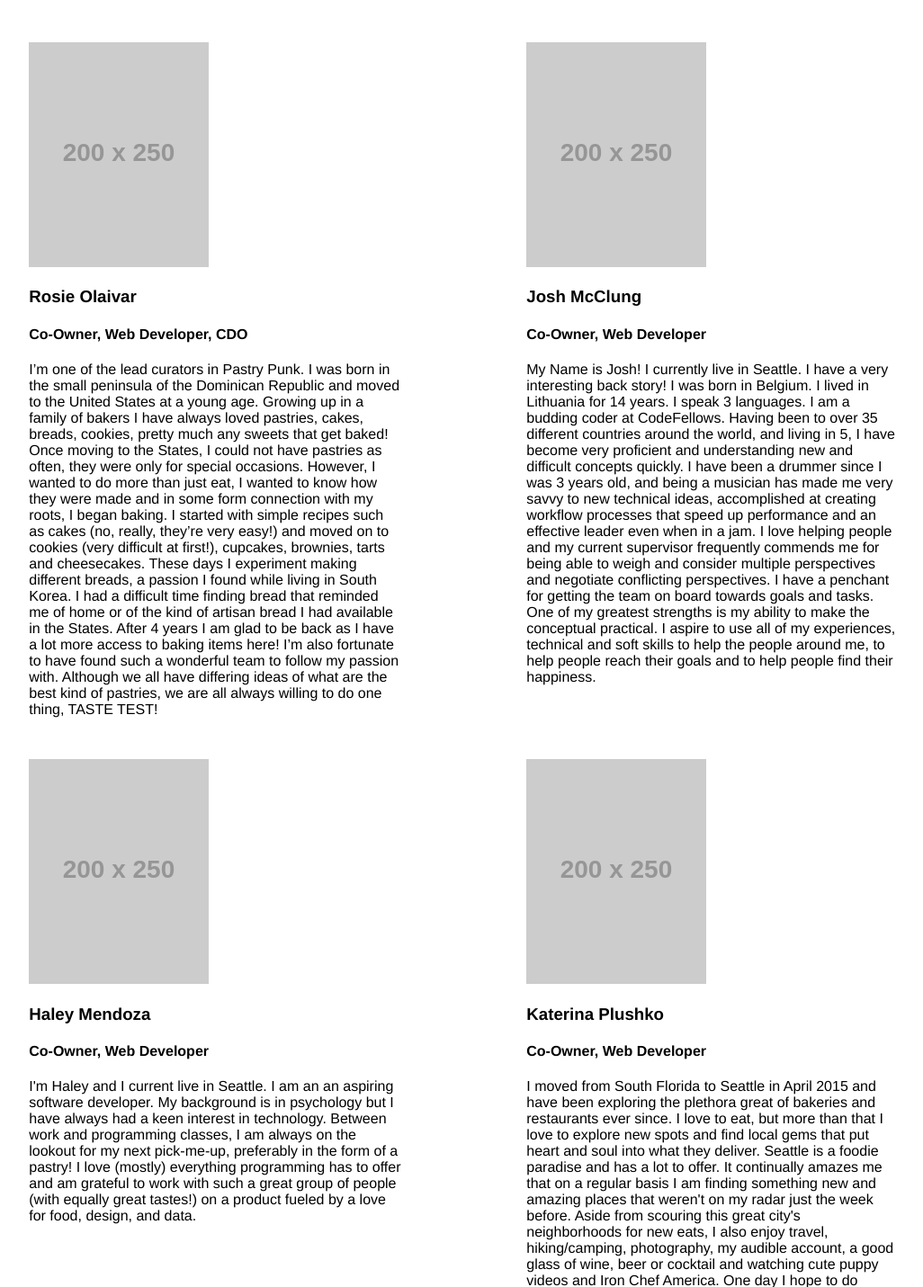
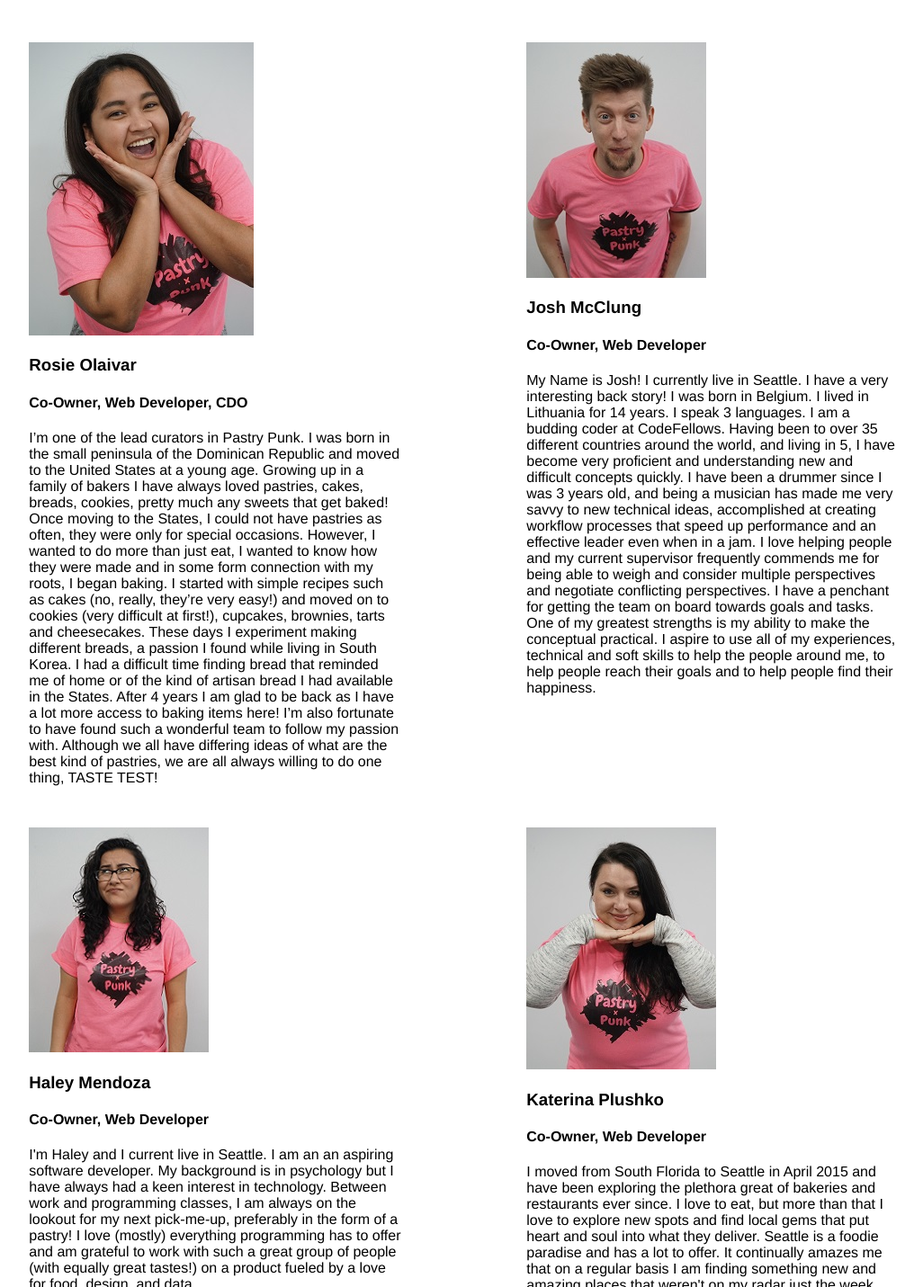
Before and after one commit to jozue06/pastry-punk, a plain HTML site: page about.html in a window 1280 px wide. Shown: the part 1152-2583 px from the top of the page at 90% size, without its empty margins (114-1140 px from the left). Drawn offline with Linux system fonts and the light colour scheme; placeholder pictures from the web are drawn by us.

Commit message:
added about us photos

```diff
--- a/about.html
+++ b/about.html
@@ -27,7 +27,7 @@
     </header>
 
   <h1 id="slogan">Slogan Lorem Impsum</h1>
-  <img id="main" src="http://via.placeholder.com/750x350" alt="">
+  <img id="main" src="images/TeamPhoto1.jpg" alt="">
   <div id="about">
     <h2>About Pastry Punk</h1>
     <p>
@@ -53,7 +53,7 @@
   <h2 id="aboutcurators">About the Curators</h2>
   <div class="row">
     <div class="column">
-      <img src="http://via.placeholder.com/200x250" alt="Rosie Lara pic">
+      <img src="images/RosiePhoto1.jpg" alt="Rosie Lara pic">
       <h3 class="bio">Rosie Olaivar</h3>
       <h4>Co-Owner, Web Developer, CDO</h4>
       <p>
@@ -61,7 +61,7 @@
       </p>
     </div>
     <div class="column">
-      <img src="http://via.placeholder.com/200x250" alt="Josh McClug pic">
+      <img src="images/JoshPhoto1.jpg" alt="Josh McClug pic">
       <h3 class="bio">Josh McClung</h3>
       <h4>Co-Owner, Web Developer</h4>
       <p>
@@ -71,7 +71,7 @@
   </div>
   <div class="row">
     <div class="column">
-      <img src="http://via.placeholder.com/200x250" alt="Haley Mendoza pic">
+      <img src="images/HaleyPhoto1.jpg" alt="Haley Mendoza pic">
       <h3 class="bio">Haley Mendoza</h3>
       <h4>Co-Owner, Web Developer</h4>
       <p>
@@ -79,7 +79,7 @@
       </p>
     </div>
     <div class="column">
-      <img src="http://via.placeholder.com/200x250" alt="Katerina Plushko pic">
+      <img src="images/KaterinaPhoto1.jpg" alt="Katerina Plushko pic">
       <h3 class="bio">Katerina Plushko</h3>
       <h4>Co-Owner, Web Developer</h4>
       <p>
```
Also changed, not shown: images/HaleyPhoto1.jpg (added), images/HaleyPhoto2.jpg (added), images/HaleyPhoto3.jpg (added), images/JoshPhoto1.jpg (added), images/JoshPhoto2.jpg (added), images/KaterinaPhoto1.jpg (added), images/RosiePhoto1.jpg (added), images/RosiePhoto2.jpg (added), images/Team Photo 3.jpg (added), images/TeamPhoto1.jpg (added), images/TeamPhoto2.jpg (added), images/TeamPhotoSilly.jpg (added), images/TeamPhotoSilly2 (1).jpg (added).
